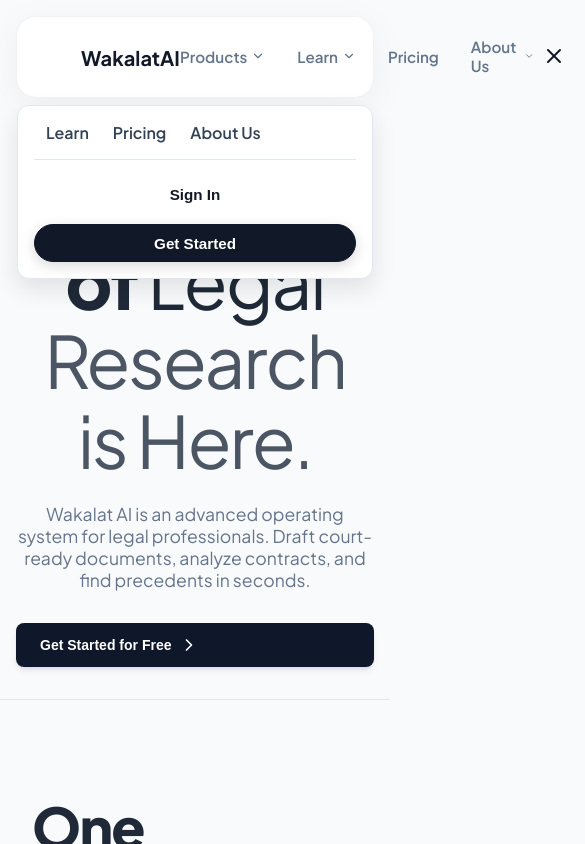
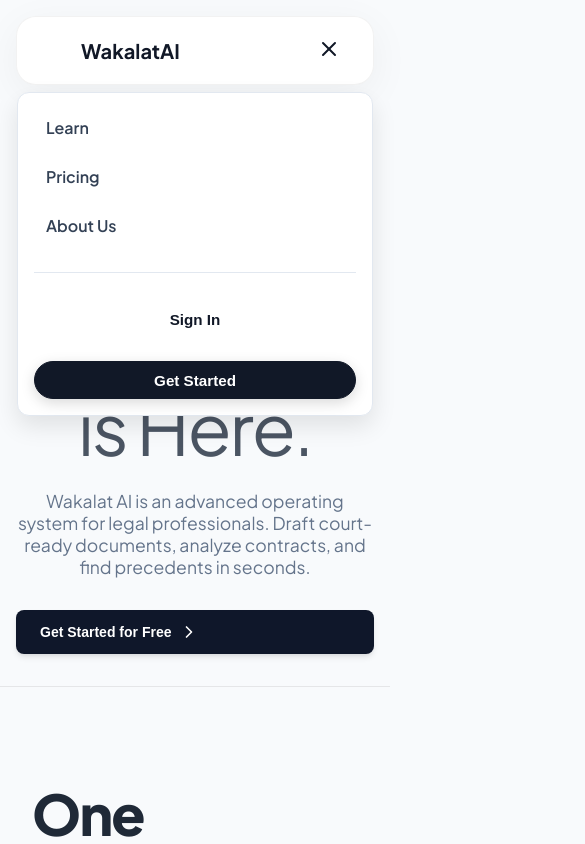
Before and after one commit to nknitishsingh94/Legel_AI, a React (Vite) app in the folder frontend/: page / in a window 390 px wide. Both pictures are taken after a click on the button 329 px from the left and 50 px from the top of the page. Shown: the top 844 px of the page, 585 px wide, since content can reach past the window. Built offline with nearby package versions, Linux system fonts and the light colour scheme; no server answers; the database is empty.

Commit message:
fix: landing page mobile dropdown menu layout conflict

```diff
--- a/frontend/src/components/LandingPage.jsx
+++ b/frontend/src/components/LandingPage.jsx
@@ -22,7 +22,7 @@
         </div>
 
         {/* Desktop Links */}
-        <div className={`nav-links ${isMobileMenuOpen ? 'mobile-open' : 'hide-on-mobile'}`} style={{ background: 'transparent', padding: 0, gap: '2rem' }}>
+        <div className="nav-links hide-on-mobile" style={{ background: 'transparent', padding: 0, gap: '2rem' }}>
           <MegaMenu title="Products" />
           <a href="#learn" style={{ display: 'flex', alignItems: 'center', gap: '4px' }}>Learn <ChevronDown size={14} /></a>
           <a href="#pricing" style={{ display: 'flex', alignItems: 'center', gap: '4px' }}>Pricing</a>
@@ -41,7 +41,7 @@
 
         {/* Mobile Menu Dropdown */}
         {isMobileMenuOpen && (
-          <div className="mobile-dropdown-menu show-on-mobile">
+          <div className="mobile-dropdown-menu">
             <a href="#learn" onClick={() => setIsMobileMenuOpen(false)}>Learn</a>
             <a href="#pricing" onClick={() => setIsMobileMenuOpen(false)}>Pricing</a>
             <a href="#" onClick={(e) => { e.preventDefault(); onAboutClick(); setIsMobileMenuOpen(false); }}>About Us</a>
```
